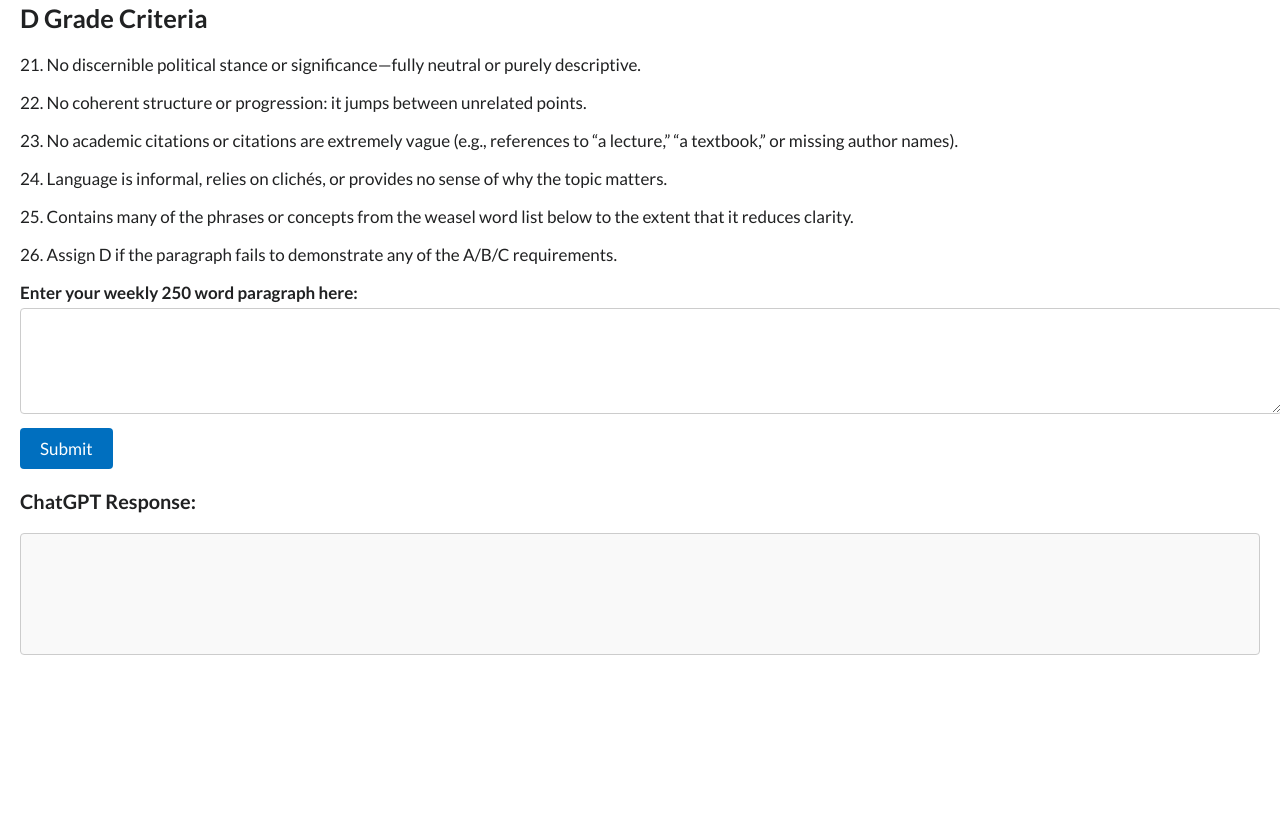
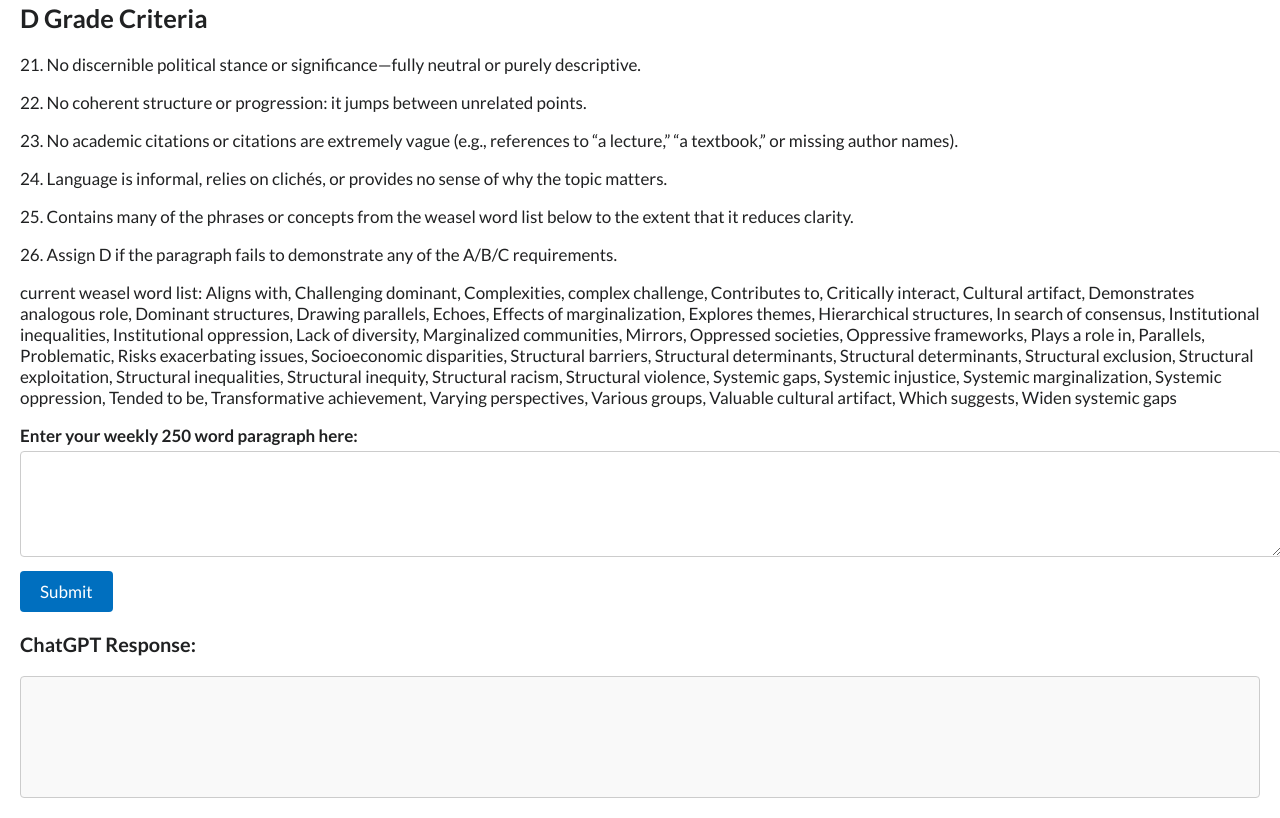
Before and after one commit to dbousfie/paragraph-marker, a plain HTML site: page index.html in a window 1280 px wide. Shown: the part 1118-1936 px from the top of the page. Before the commit the page ends 1793 px from the top, so only its background shows below. Drawn offline with Linux system fonts and the light colour scheme.

Commit message:
Update index.html

```diff
--- a/index.html
+++ b/index.html
@@ -131,6 +131,9 @@
   <p>25. Contains many of the phrases or concepts from the weasel word list below to the extent that it reduces clarity.</p>
   <p>26. Assign D if the paragraph fails to demonstrate any of the A/B/C requirements.</p>
 
+<p> current weasel word list: Aligns with, Challenging dominant, Complexities, complex challenge, Contributes to, Critically interact, Cultural artifact, Demonstrates analogous role, Dominant structures, Drawing parallels, Echoes, Effects of marginalization, Explores themes, Hierarchical structures, In search of consensus, Institutional inequalities, Institutional oppression, Lack of diversity, Marginalized communities, Mirrors, Oppressed societies, Oppressive frameworks, Plays a role in, Parallels, Problematic, Risks exacerbating issues, Socioeconomic disparities, Structural barriers, Structural determinants, Structural determinants, Structural exclusion, Structural exploitation, Structural inequalities, Structural inequity, Structural racism, Structural violence, Systemic gaps, Systemic injustice, Systemic marginalization, Systemic oppression, Tended to be, Transformative achievement, Varying perspectives, Various groups, Valuable cultural artifact, Which suggests, Widen systemic gaps
+</p>
+
   <form id="queryForm">
     <label for="query">Enter your weekly 250 word paragraph here:</label>
     <textarea id="query" name="query" required rows="4"></textarea>
```
